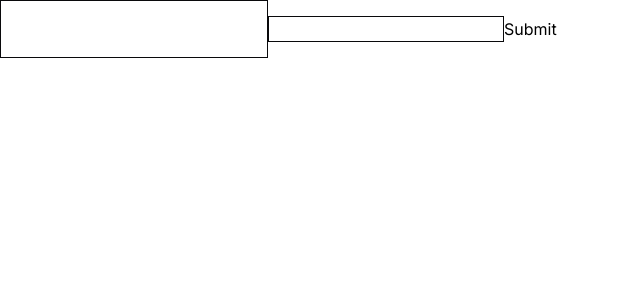
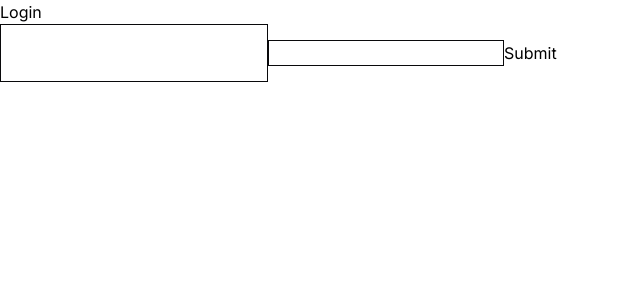
Before and after one commit to lucasnp-dev/chess, a Next.js app: page / in a window 1280 px wide. Shown: the top 300 px of the page, without its empty margins (0-640 px from the left). Built offline with nearby package versions, Linux system fonts and the light colour scheme.

Commit message:
C2 - Zod and React Hook Form - 2023-07-11

```diff
--- a/src/app/page.tsx
+++ b/src/app/page.tsx
@@ -29,6 +29,7 @@ export default function App() {
 
     return (
         <form onSubmit={handleSubmit(onSubmit)}>
+            <p>Login</p>
             <input
                 type="text"
                 {...register('name')}
```
